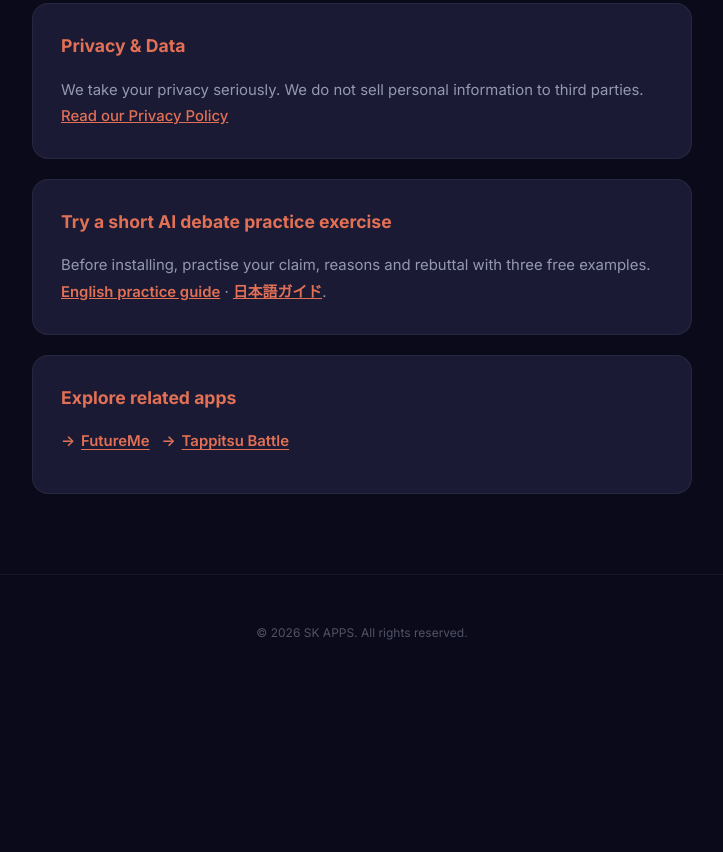
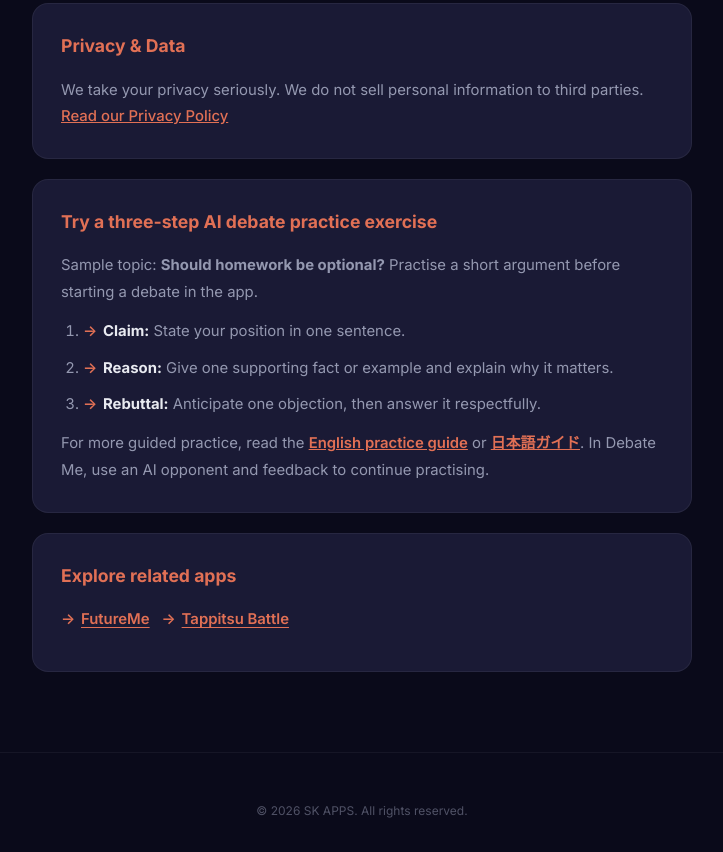
Before and after one commit to appdevelopsk/appdevelopsk.github.io, a plain HTML site: page support/debate-me/index.html in a window 1280 px wide. Shown: the part 1858-2710 px from the top of the page, without its empty margins (278-1001 px from the left). Before the commit the page ends 2532 px from the top, so only its background shows below. Drawn offline with Linux system fonts and the light colour scheme; a script that the page names is missing.

```diff
--- a/support/debate-me/index.html
+++ b/support/debate-me/index.html
@@ -6,8 +6,8 @@
     <link rel="canonical" href="https://appdevelopsk.com/support/debate-me/">
   <meta property="og:type" content="website">
   <meta property="og:site_name" content="SK APPS">
-  <meta property="og:title" content="Debate Me – Practice Debating with AI on Android | SK APPS">
-  <meta property="og:description" content="Want to get better at debating? Debate Me lets you challenge an AI opponent, practice rebuttals, and review feedback. Explore the Android app on Google Play.">
+  <meta property="og:title" content="Debate Me – AI Debate Practice App for Android | SK APPS">
+  <meta property="og:description" content="Debate Me is an Android AI debate practice app. Choose a topic, practise claims and rebuttals with an AI opponent, and review feedback. Explore Google Play.">
   <meta property="og:url" content="https://appdevelopsk.com/support/debate-me/">
   <meta property="og:image" content="https://appdevelopsk.com/icons/apps/debate-me.png">
   <script type="application/ld+json">
@@ -19,14 +19,14 @@
       "operatingSystem": "Android",
       "applicationCategory": "EducationalApplication",
       "downloadUrl": "https://play.google.com/store/apps/details?id=jp.appdevelopsk.debate_me",
-      "description": "Want to get better at debating? Debate Me lets you challenge an AI opponent, practice rebuttals, and review feedback. Explore the Android app on Google Play."
+      "description": "Debate Me is an Android AI debate practice app. Choose a topic, practise claims and rebuttals with an AI opponent, and review feedback. Explore Google Play."
     }
   </script>
   <meta name="twitter:card" content="summary">
 <meta charset="UTF-8"/>
   <meta name="viewport" content="width=device-width,initial-scale=1.0"/>
-  <title>Debate Me – Practice Debating with AI on Android | SK APPS</title>
-  <meta name="description" content="Want to get better at debating? Debate Me lets you challenge an AI opponent, practice rebuttals, and review feedback. Explore the Android app on Google Play."/>
+  <title>Debate Me – AI Debate Practice App for Android | SK APPS</title>
+  <meta name="description" content="Debate Me is an Android AI debate practice app. Choose a topic, practise claims and rebuttals with an AI opponent, and review feedback. Explore Google Play."/>
   <link rel="preconnect" href="https://fonts.googleapis.com">
   <link href="https://fonts.googleapis.com/css2?family=Inter:wght@400;500;600;700;800&display=swap" rel="stylesheet">
   <style>
@@ -170,8 +170,14 @@
   </div>
 
   <section class="card" id="debate-practice-guide" aria-labelledby="debate-practice-guide-heading">
-    <h2 id="debate-practice-guide-heading">Try a short AI debate practice exercise</h2>
-    <p>Before installing, practise your claim, reasons and rebuttal with three free examples. <a href="/guides/ai-debate-practice/" lang="en" style="color:var(--c1);font-weight:600">English practice guide</a> · <a href="/guides/ai-debate-practice/ja/" lang="ja" style="color:var(--c1);font-weight:600">日本語ガイド</a>.</p>
+    <h2 id="debate-practice-guide-heading">Try a three-step AI debate practice exercise</h2>
+    <p lang="en">Sample topic: <strong>Should homework be optional?</strong> Practise a short argument before starting a debate in the app.</p>
+    <ol lang="en" style="padding-left:22px;color:var(--t2);font-size:.93rem;line-height:1.8;margin:12px 0">
+      <li><strong>Claim:</strong> State your position in one sentence.</li>
+      <li><strong>Reason:</strong> Give one supporting fact or example and explain why it matters.</li>
+      <li><strong>Rebuttal:</strong> Anticipate one objection, then answer it respectfully.</li>
+    </ol>
+    <p>For more guided practice, read the <a href="/guides/ai-debate-practice/" lang="en" style="color:var(--c1);font-weight:600">English practice guide</a> or <a href="/guides/ai-debate-practice/ja/" lang="ja" style="color:var(--c1);font-weight:600">日本語ガイド</a>. In Debate Me, use an AI opponent and feedback to continue practising.</p>
   </section>
 
   <section class="card" id="related-apps" aria-labelledby="related-apps-heading">
```
